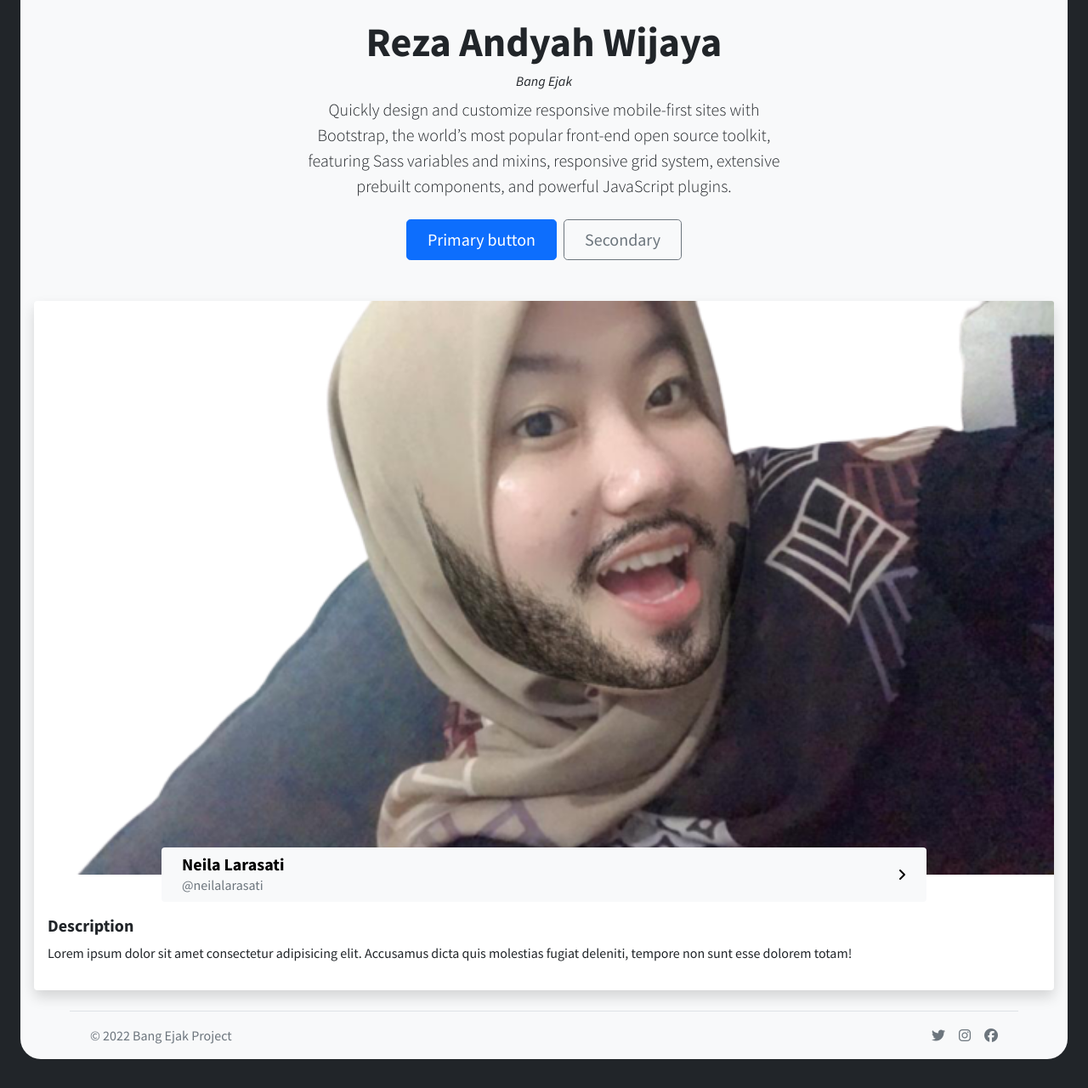
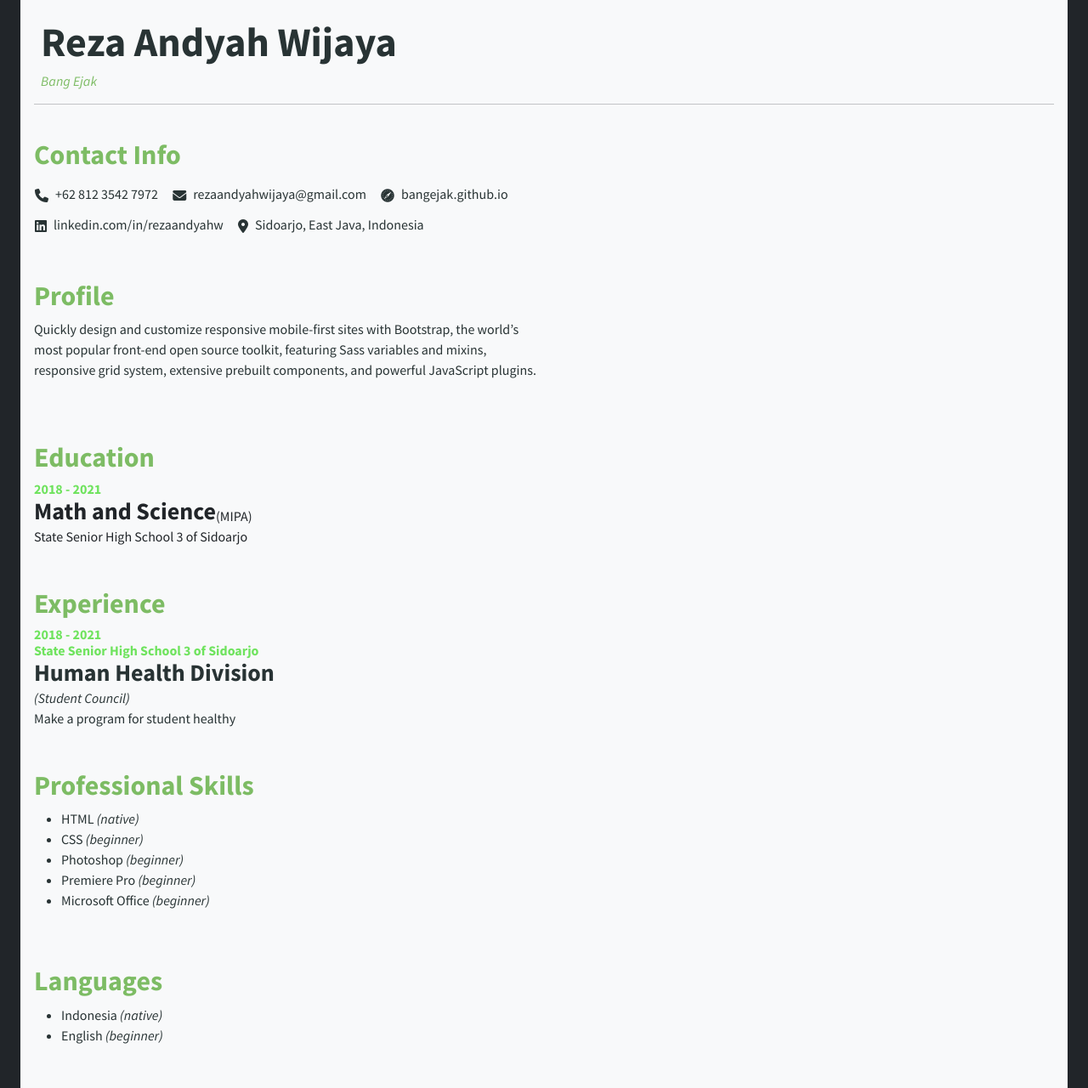
Before and after one commit to BangEjak/bangejak.github.io, a plain HTML site: page about.html in a window 1280 px wide. Shown: the part 460-1740 px from the top of the page at 85% size. Drawn offline with nearby package versions, Linux system fonts and the light colour scheme; a script that the page names is missing.

Commit message:
v1.0.1.020322

```diff
--- a/about.html
+++ b/about.html
@@ -10,7 +10,7 @@
 
     <!-- My CSS -->
     <link rel="stylesheet" href="style.css" />
-    <title> | Reza Andyah Wijaya</title>
+    <title>| Reza Andyah Wijaya</title>
 
     <!-- Script Swup -->
     <script defer src="node_modules/swup/dist/swup.min.js"></script>
@@ -34,7 +34,7 @@
             <div class="trc rounded-circle"></div>
             <div class="trc rounded-circle"></div>
           </div>
-          <h4 class="col m-0 fw-bold text-nowrap">Bang Ejak</h4>
+          <h4 class="col m-0 fw-bold text-nowrap">Fresh Graduate</h4>
           <a href="" class="col"></a>
         </header>
 
@@ -48,37 +48,117 @@
 
         <!-- Section Page -->
         <section class="px-3">
-          <!--  -->
+          <!-- Heroes -->
           <div id="hero">
-            <div class="px-2 my-5 text-center">
-              <img class="d-block mx-auto mb-4 rounded" src="https://pbs.twimg.com/profile_images/1333167178426642432/3jECfGAw_200x200.jpg" alt="">
-              <h1 class="display-5 fw-bold">Reza Andyah Wijaya</h1>
-              <h6 class="fst-italic">Bang Ejak</h6>
-              <div class="col-lg-6 mx-auto">
-                <p class="lead mb-4">Quickly design and customize responsive mobile-first sites with Bootstrap, the world’s most popular front-end open source toolkit, featuring Sass variables and mixins, responsive grid system, extensive prebuilt components, and powerful JavaScript plugins.</p>
-                <div class="d-grid gap-2 d-sm-flex justify-content-sm-center">
-                  <button type="button" class="btn btn-primary btn-lg px-4 gap-3">Primary button</button>
-                  <button type="button" class="btn btn-outline-secondary btn-lg px-4">Secondary</button>
-                </div>
-              </div>
+            <div class="px-2 mt-5">
+              <img class="d-block mx-auto mb-4 rounded" src="https://pbs.twimg.com/profile_images/1333167178426642432/3jECfGAw_200x200.jpg" alt="" />
+              <h1 class="display-5 fw-bold c1">Reza Andyah Wijaya</h1>
+              <h6 class="fst-italic c3">Bang Ejak</h6>
             </div>
           </div>
 
-          <!-- Ayang -->
-          <div class="card shadow border-0">
-            <div class="img position-relative">
-              <img src="/images/png/Foto_Ayang1-removebg-preview.png" alt="" class="card-img-top" />
-              <a href="#" class="ayangTag position-absolute top-100 start-50 translate-middle rounded py-2 px-4 shadow-2 w-75 d-flex align-items-center justify-content-between btn-light text-decoration-none">
-                <div class="">
-                  <h5 class="m-0 fw-bold">Neila Larasati</h5>
-                  <p class="m-0 text-muted">@neilalarasati</p>
-                </div>
-                <i class="fa-solid fa-angle-right"></i>
-              </a>
+          <hr />
+
+          <!-- Contact -->
+          <div class="col-lg-6 py-4">
+            <h2 class="fw-bold c3">Contact Info</h2>
+            <a href="" class="btn ps-0 pb-0">
+              <div class="d-flex align-items-center c1">
+                <i class="fa-solid fa-phone"></i>
+                <p class="ms-2 mb-1">+62 812 3542 7972</p>
+              </div>
+            </a>
+            <a href="" class="btn ps-0 pb-0">
+              <div class="d-flex align-items-center c1">
+                <i class="fa-solid fa-envelope"></i>
+                <p class="ms-2 mb-1">rezaandyahwijaya@gmail.com</p>
+              </div>
+            </a>
+            <a href="" class="btn ps-0 pb-0">
+              <div class="d-flex align-items-center c1">
+                <i class="fa-brands fa-safari"></i>
+                <p class="ms-2 mb-1">bangejak.github.io</p>
+              </div>
+            </a>
+            <a href="" class="btn ps-0 pb-0">
+              <div class="d-flex align-items-center c1">
+                <i class="fa-brands fa-linkedin"></i>
+                <p class="ms-2 mb-1">linkedin.com/in/rezaandyahw</p>
+              </div>
+            </a>
+            <a href="" class="btn ps-0 pb-0">
+              <div class="d-flex align-items-center c1">
+                <i class="fa-solid fa-location-dot"></i>
+                <p class="ms-2 mb-1">Sidoarjo, East Java, Indonesia</p>
+              </div>
+            </a>
+          </div>
+
+          <!-- Profile -->
+          <div class="col-lg-6 py-4">
+            <h2 class="fw-bold c3">Profile</h2>
+            <p class="mb-4 c1">
+              Quickly design and customize responsive mobile-first sites with Bootstrap, the world’s most popular front-end open source toolkit, featuring Sass variables and mixins, responsive grid system, extensive prebuilt components, and
+              powerful JavaScript plugins.
+            </p>
+          </div>
+
+          <!-- Education -->
+          <div class="col-lg-6 py-4">
+            <h2 class="fw-bold c3">Education</h2>
+            <div class="school">
+              <h6 class="mb-0 c2" style="font-weight: 700">2018 - 2021</h6>
+              <div class="d-flex align-items-end">
+                <h3 class="fw-bold m-0">Math and Science</h3>
+                <p class="m-0">(MIPA)</p>
+              </div>
+              <p class="m-0">State Senior High School 3 of Sidoarjo</p>
             </div>
-            <div class="card-body pt-5">
-              <h5 class="fw-bold">Description</h5>
-              <p>Lorem ipsum dolor sit amet consectetur adipisicing elit. Accusamus dicta quis molestias fugiat deleniti, tempore non sunt esse dolorem totam!</p>
+          </div>
+
+          <!-- Experience -->
+          <div class="col-lg-6 py-4">
+            <h2 class="fw-bold c3">Experience</h2>
+            <div id="organization">
+              <h6 class="mb-0 c2" style="font-weight: 700">2018 - 2021</h6>
+              <h6 class="mb-0 c2" style="font-weight: 700">State Senior High School 3 of Sidoarjo</h6>
+              <h3 class="fw-bold m-0 c1">Human Health Division</h3>
+              <i class="m-0 c1">(Student Council)</i>
+              <p class="m-0 c1">Make a program for student healthy</p>
+            </div>
+          </div>
+
+          <!-- Professional Skills -->
+          <div class="col-lg-6 py-4">
+            <h2 class="fw-bold c3">Professional Skills</h2>
+            <ul class="c1">
+              <li>HTML <i>(native)</i></li>
+              <li>CSS <i>(beginner)</i></li>
+              <li>Photoshop <i>(beginner)</i></li>
+              <li>Premiere Pro <i>(beginner)</i></li>
+              <li>Microsoft Office <i>(beginner)</i></li>
+            </ul>
+          </div>
+
+          <!-- Languages -->
+          <div class="col-lg-6 py-4">
+            <h2 class="fw-bold c3">Languages</h2>
+            <ul class="c1">
+              <li>Indonesia <i>(native)</i></li>
+              <li>English <i>(beginner)</i></li>
+            </ul>
+          </div>
+
+          <!--  -->
+          <div class="col-lg-6 py-4 d-none">
+            <h2 class="fw-bold c3">Languages</h2>
+            <ul>
+              <li>Indonesia <i>(native)</i></li>
+              <li>English <i>(beginner)</i></li>
+            </ul>
+            <div class="d-grid gap-2 d-sm-flex justify-content-sm-center">
+              <button type="button" class="btn btn-primary btn-lg px-4 gap-3">Primary button</button>
+              <button type="button" class="btn btn-outline-secondary btn-lg px-4">Secondary</button>
             </div>
           </div>
         </section>
--- a/style.css
+++ b/style.css
@@ -7,6 +7,16 @@ body {
 }
 main {
     border-radius: 1.5rem;
+}
+
+.c1 {
+    color: #283334;
+}
+.c2 {
+    color: #6FE35E;
+}
+.c3 {
+    color: #7DBC64;
 }
 
 .transition-fade {
@@ -42,6 +52,6 @@ header .trc:nth-child(3) {
 }
 .scrollmenu .active {
     font-weight: 600;
-    color: #EE9C53;
-    border-bottom: 2px solid #EE9C53;
+    color: #6FE35E;
+    border-bottom: 2px solid #6FE35E;
 }
```
Also changed, not shown: index.html (+26 -6 lines).
